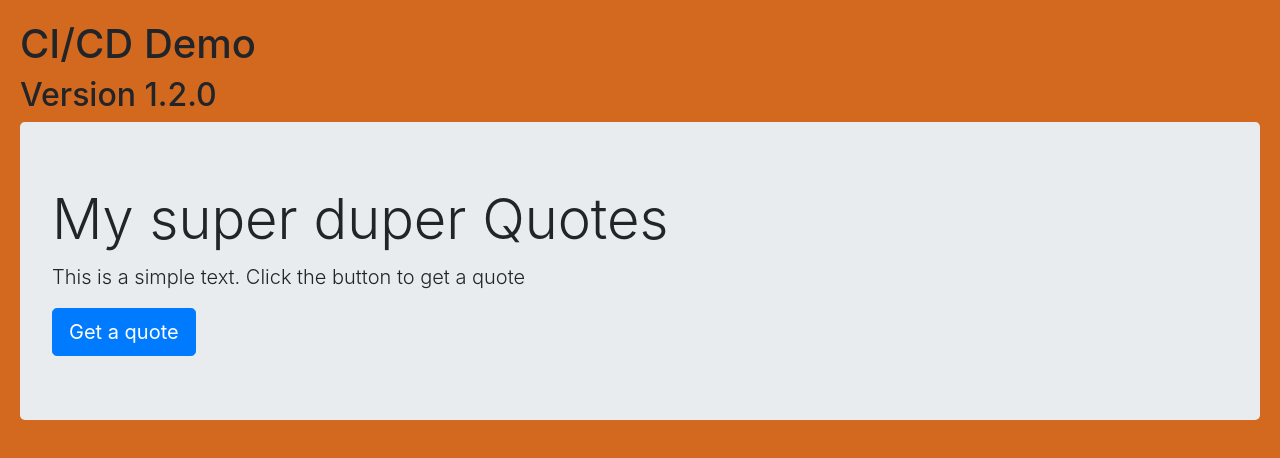
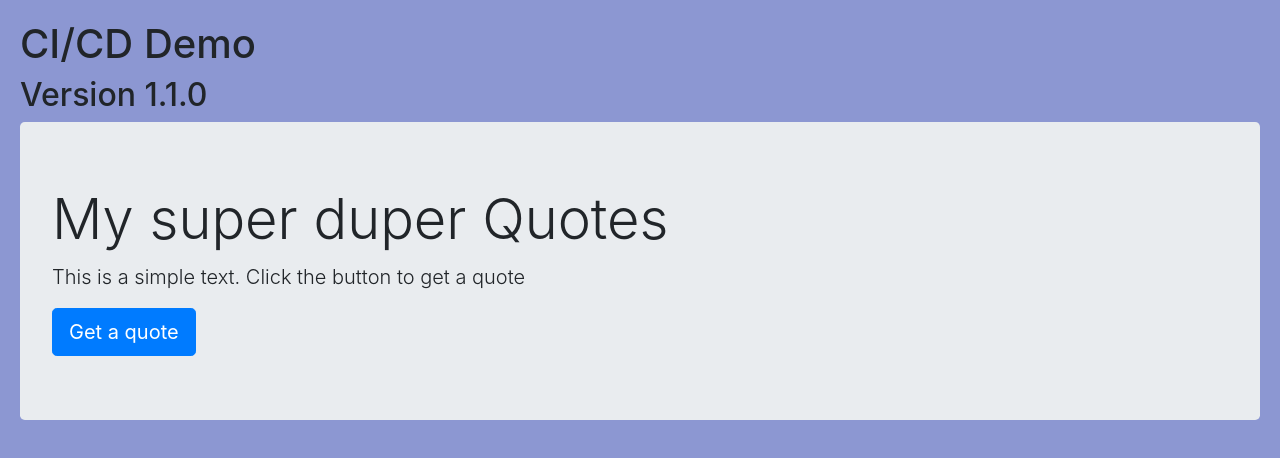
Before and after one commit to WEBbeast2018/my-quotes, a website: page public/index.html in a window 1280 px wide. Drawn offline with nearby package versions, Linux system fonts and the light colour scheme.

Commit message:
version 1.1.0

```diff
--- a/package.json
+++ b/package.json
@@ -1,6 +1,6 @@
 {
   "name": "my-quotes",
-  "version": "1.0.0",
+  "version": "1.1.0",
   "description": "CI/CD demo",
   "main": "server.js",
   "scripts": {
--- a/public/index.html
+++ b/public/index.html
@@ -8,7 +8,7 @@
   <style>
     body {
       padding: 20px;
-      background-color: chocolate;
+      background-color: #8c97d2;
     }
   </style>
 </head>
@@ -16,7 +16,7 @@
 <body>
 <header>
   <h1>CI/CD Demo</h1>
-  <h2>Version 1.2.0</h2>
+  <h2>Version 1.1.0</h2>
 </header>
 <main>
   <div class="jumbotron">
```
